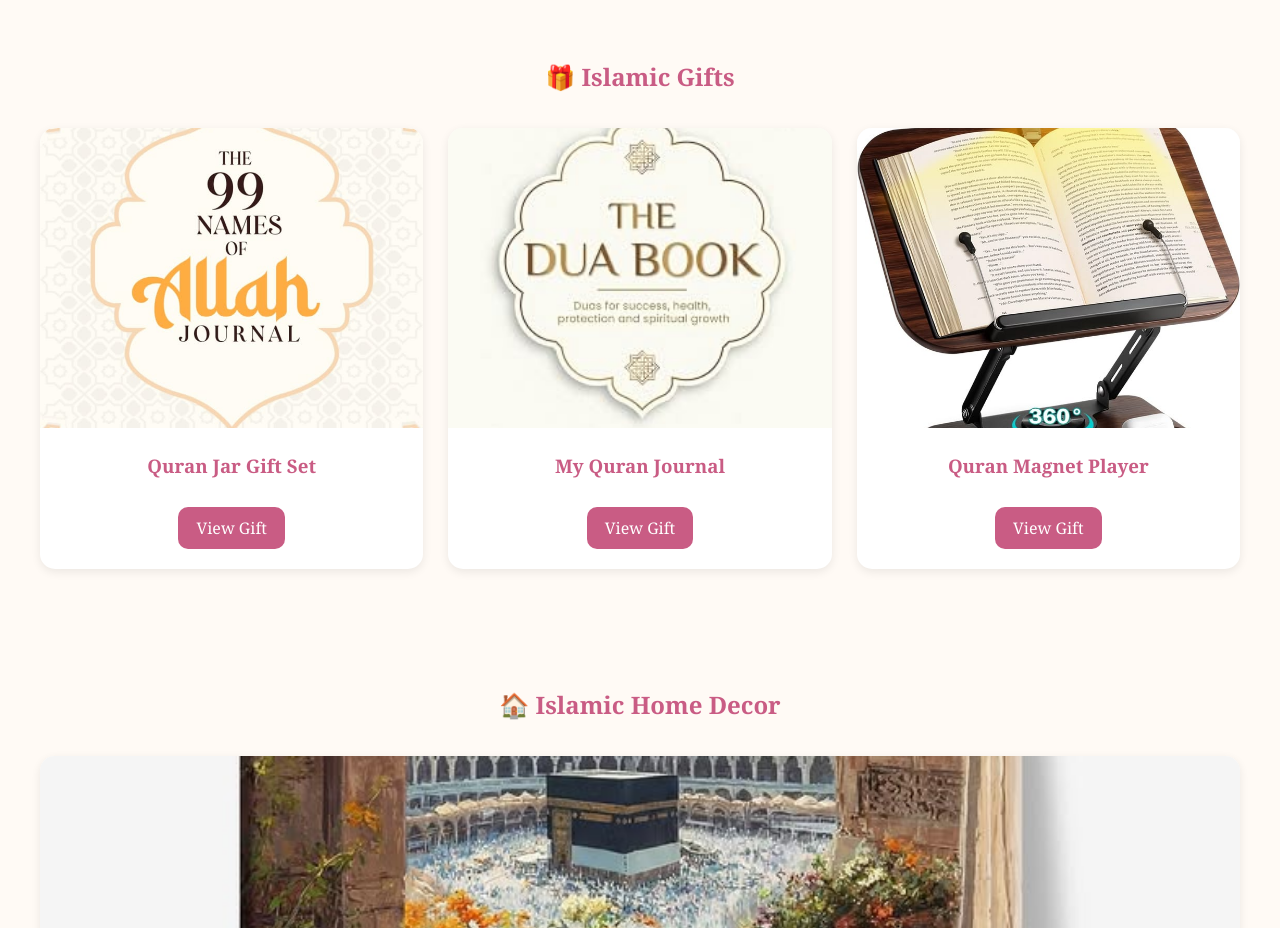
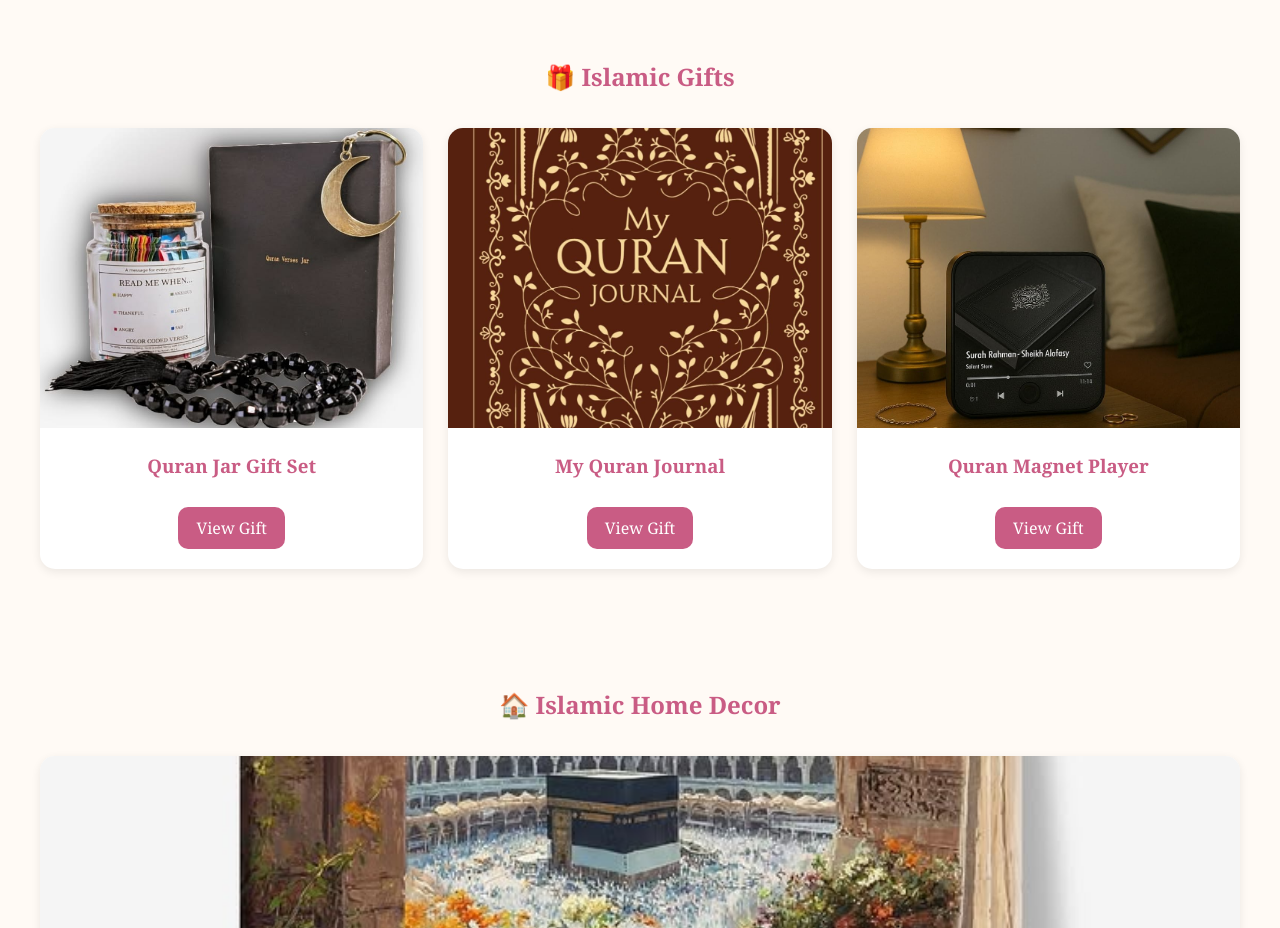
Before and after one commit to afraimran888-netizen/calmmindsdaily, a plain HTML site: page index.html in a window 1280 px wide. Shown: the part 2800-3728 px from the top of the page. Drawn offline with Linux system fonts and the light colour scheme.

Commit message:
Fix Islamic gift product images

```diff
--- a/index.html
+++ b/index.html
@@ -145,7 +145,7 @@
     <div class="grid">
 
         <div class="card">
-            <img src="8d3c508a-0a75-442a-ae32-808547771071.png">
+            <img src="dd3eb328-0e14-46d4-a6db-03d113ed1069.png">
             <div class="card-content">
                 <h3>Quran Jar Gift Set</h3>
                 <a href="https://amzn.to/4gvpQID" target="_blank" class="button">View Gift</a>
@@ -153,7 +153,7 @@
         </div>
 
         <div class="card">
-            <img src="f90ee768-56da-4da6-95e0-f22e89887db3.png">
+            <img src="71UgGPd5oiL._SL1491_.jpg">
             <div class="card-content">
                 <h3>My Quran Journal</h3>
                 <a href="https://amzn.to/3Ue9lZW" target="_blank" class="button">View Gift</a>
@@ -161,7 +161,7 @@
         </div>
 
         <div class="card">
-            <img src="85828528-0639-43e0-ad46-b7b7ec8bebb1.png">
+            <img src="61AlH2X-14L._AC_SL1024_.jpg">
             <div class="card-content">
                 <h3>Quran Magnet Player</h3>
                 <a href="https://amzn.to/46in70b" target="_blank" class="button">View Gift</a>
@@ -170,7 +170,6 @@
 
     </div>
 </section>
-
 <section>
     <h2 class="section-title">🏠 Islamic Home Decor</h2>
 
```
